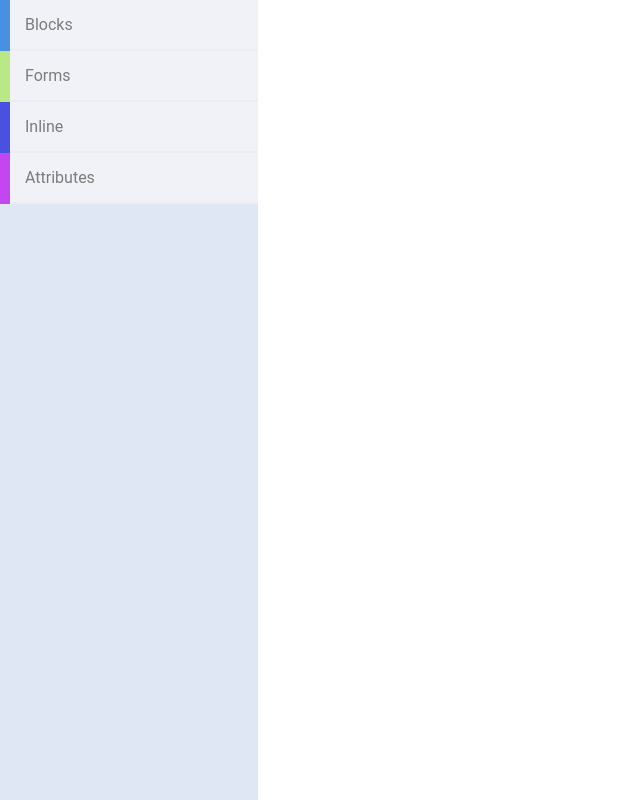
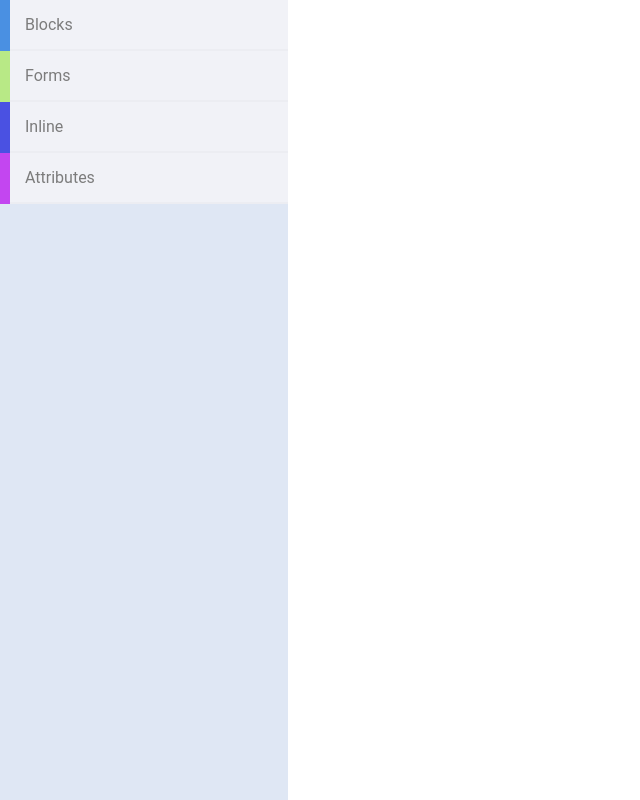
Before and after one commit to France-ioi/visual-html-editor, a React (Create React App) app: page / in a window 1280 px wide. Shown: the whole page, without its empty margins (0-640 px from the left). Built offline with nearby package versions, Linux system fonts and the light colour scheme.

Commit message:
Change max-width to width to ensure correct size when rendered with other components

```diff
--- a/src/features/blocks/BlocksToolbox.css
+++ b/src/features/blocks/BlocksToolbox.css
@@ -2,6 +2,6 @@
     font-family: "Roboto";
     background-color: #dfe7f4;
     height: 100%;
-    max-width: 18rem;
+    width: 18rem;
     overflow: auto;
 }
```
